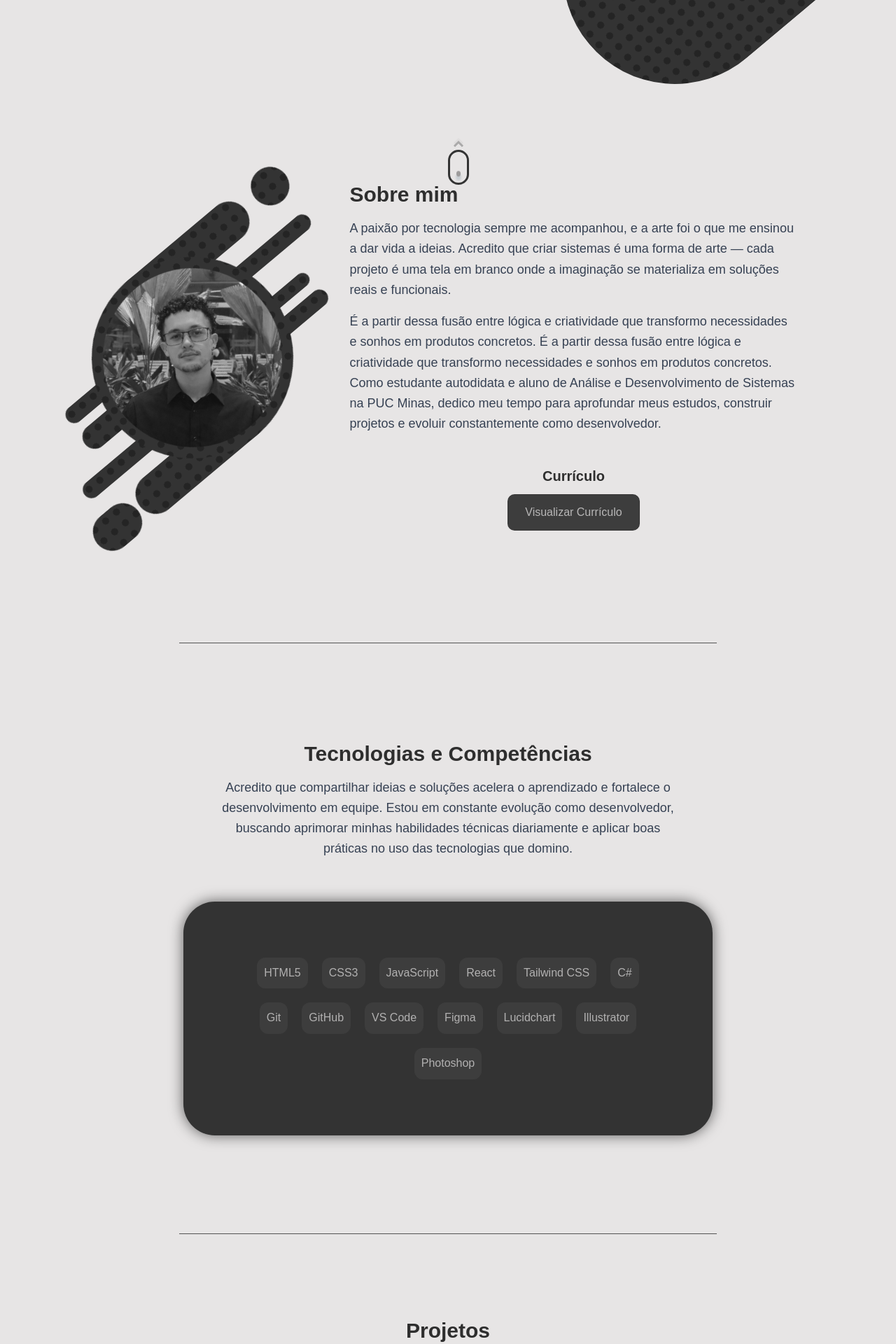
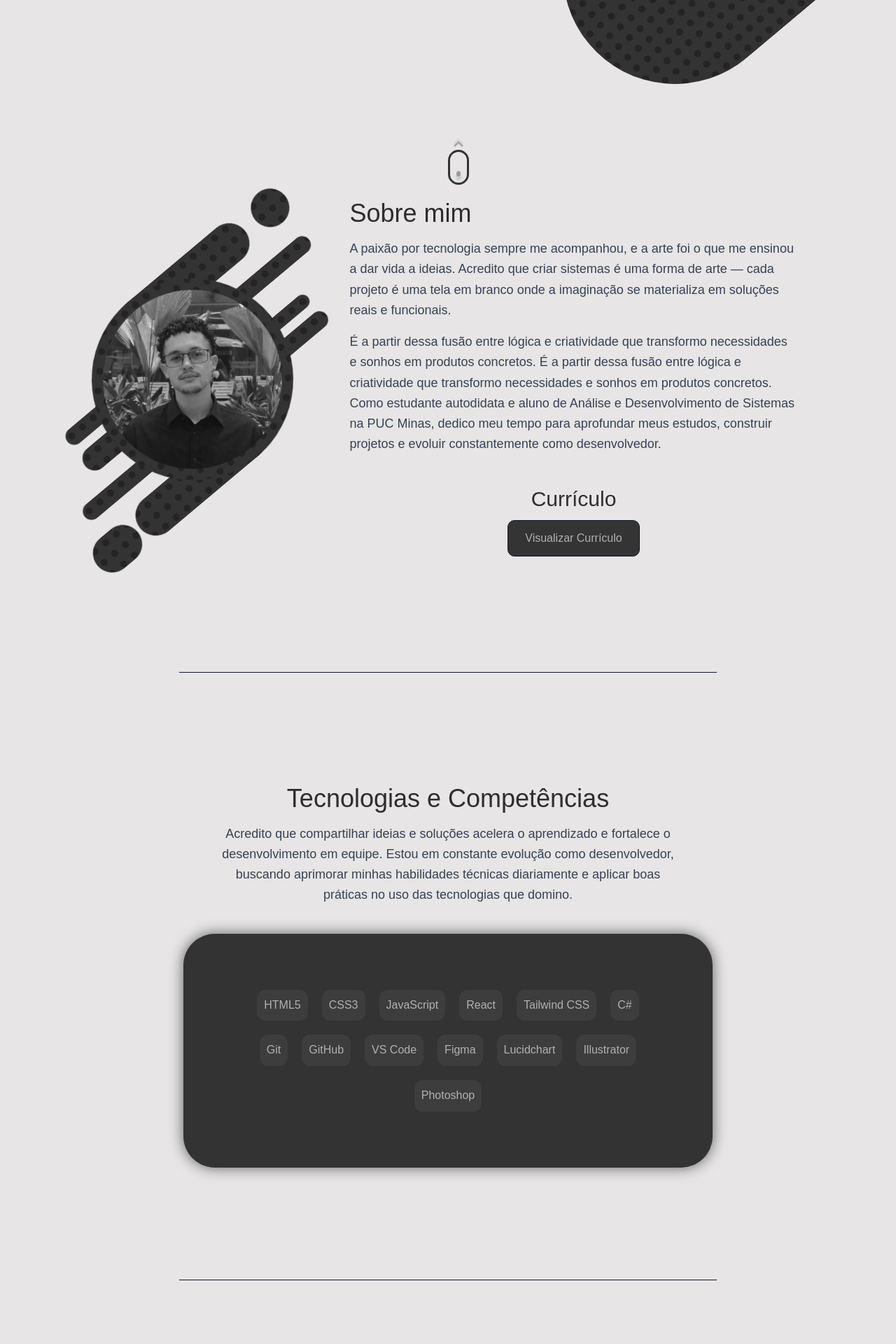
Before and after one commit to Itamar-Neto/itamar-dev-portfolio, a React (Vite) app in the folder itamar-portfolio/: page / in a window 1280 px wide. Shown: the part 500-2420 px from the top of the page at 70% size. Built offline with nearby package versions, Linux system fonts and the light colour scheme.

Commit message:
refactor: reorganizar componentes e melhorar estilização geral
- Ajusta estilizações globais no globals.css
- Padroniza layout das páginas (Home, About, Projects, Contact, Technology)
- Refatora componentes CardProject e BallonText
- Melhora consistência visual e organização do CSS

```diff
--- a/itamar-portfolio/src/components/BallonText.jsx
+++ b/itamar-portfolio/src/components/BallonText.jsx
@@ -1,5 +1,5 @@
 export default function BallonText(prop) {
     return (
-        <p id="Text" className="inline-block h-auto w-auto p-2.5 text-[var(--color-balloon-text)] text-[16px] rounded-xl bg-[var(--color-balloon-bg)] cursor-pointer text-lg text-center hover:bg-(--color-balloon-bg-hover) ">{prop.text}</p>
+        <p id="Text" className="inline-block h-auto w-auto p-2.5 text-(--color-balloon-text) text-[16px] rounded-xl bg-(--color-balloon-bg) cursor-pointer text-lg text-center hover:bg-(--color-balloon-bg-hover) ">{prop.text}</p>
     )
 }
--- a/itamar-portfolio/src/components/CardProject.jsx
+++ b/itamar-portfolio/src/components/CardProject.jsx
@@ -1,9 +1,9 @@
 export default function CardProject({ src, alt, nomeProjeto, onClick }) {
     return (
-        <div className="h-[390px] w-[320px] flex flex-col justify-around items-center text-center rounded-[10px] bg-[#e7e5e5] p-[15px] gap-[5px]">
+        <div className="h-[390px] w-[320px] flex flex-col justify-around items-center text-center rounded-[10px] bg-(--color-bg-cards) p-[15px] gap-[5px]">
 
             {/* Wrapper da imagem com group para o hover funcionar */}
-            <div className="group relative h-[280px] w-[290px] flex justify-center bg-[#adadad]">
+            <div className="group relative h-[280px] w-[290px] flex justify-center bg-(--color-card-hover)">
 
                 <img
                     src={src}
@@ -23,13 +23,13 @@ export default function CardProject({ src, alt, nomeProjeto, onClick }) {
                             h-[20%] w-full
                             text-white cursor-pointer
                             rounded-[10px]
-                            border border-[#ababab4d]
-                            bg-[#ababab1a]
+                            border border-(--color-border-cards)
+                            bg-(--color-bg-btn-cards)
                             p-[10px]
                             transition-all duration-500
-                            hover:border-[#aaaaaa1a]
-                            hover:bg-[#aaaaaa4d]
-                            hover:text-[#f1f1f9]
+                            hover:border-(--color-border-cards-hover)
+                            hover:bg-(--color-bg-cards-hover)
+                            hover:text-(--color-text-cards)
                         "
                     >
                         Ver mais
--- a/itamar-portfolio/src/pages/About.jsx
+++ b/itamar-portfolio/src/pages/About.jsx
@@ -6,7 +6,7 @@ export default function About() {
             id="about"
             className="
                 flex flex-row flex-nowrap justify-around items-center
-                w-full gap-[10px] px-[100px] py-[100px] mb-15
+                w-full gap-[10px] px-[100px] py-[105px] mb-15
                 // Estilos para telas menores que 1220px
                 max-[1220px]:px-[40px] max-[1220px]:gap-[10px] max-[1220px]:flex-col max-[1220px]:align-items-center max-[1220px]:pt-[70px] max-[1220px]:text-center
                 // Estilos para telas menores que 950px
@@ -21,7 +21,7 @@ export default function About() {
 
                 {/* Sobre mim */}
                 <div className="flex flex-col w-[640px] my-[25px] lg:w-[500px] md:w-[80vw] md:mx-[10px] sm:w-[80vw] pt-[15px]">
-                    <h2 className="text-3xl font-semibold mb-4">Sobre mim</h2>
+                    <h2 className="text-4xl font-semi mb-4">Sobre mim</h2>
 
                     <p className="text-left">
                         A paixão por tecnologia sempre me acompanhou, e a arte foi o que me ensinou a dar vida a ideias.
@@ -37,19 +37,19 @@ export default function About() {
 
                 {/* Currículo */}
                 <div className="flex flex-col mt-5 md:items-center md:justify-center">
-                    <h3 className="text-xl font-semibold mb-3">Currículo</h3>
+                    <h3 className="text-3xl font-semi mb-3">Currículo</h3>
                     <a
                         href=" https://drive.google.com/file/d/1ZkarUxHcYToY0tdMCQxtoH1vthMuqbIw/preview"
                         target="_blank"
                         rel="noopener noreferrer"
                         className="
                         flex items-center justify-center gap-2
-                        w-auto px-6 h-[52px]
-                        text-[#b8b7b7] bg-[#3D3D3D]
-                        border border-[#30303080] rounded-[10px]
+                        w-40% px-6 h-[52px]
+                        text-(--color-btn-text) bg-(--color-btn)
+                        border border-(--color-border) rounded-[10px]
                         no-underline cursor-pointer
                         transition-all duration-500
-                        hover:bg-[#787878] hover:border-[rgba(170,170,170,0.1)]
+                        hover:bg-(--color-btn-hover) hover:border-(--color-border)
                                     "
                     >
                         Visualizar Currículo
--- a/itamar-portfolio/src/pages/Contact.jsx
+++ b/itamar-portfolio/src/pages/Contact.jsx
@@ -31,7 +31,7 @@ export default function Contato() {
                 id="contact"
                 className="flex flex-col items-center justify-center w-full text-center py-[110px] gap-5"
             >
-                <h2 className="text-5xl font-semi">Contato</h2>
+                <h2 className="text-4xl font-semi">Contato</h2>
 
                 <p className="text-2xl">Envie um e-mail para</p>
 
--- a/itamar-portfolio/src/pages/Home.jsx
+++ b/itamar-portfolio/src/pages/Home.jsx
@@ -41,8 +41,7 @@ export default function Home() {
         <>
             <section
                 id="home"
-                className="
-                mt-[0rem] flex justify-center items-center
+                className=" flex justify-center items-center mt-[0rem] mb-5
                 h-auto w-full overflow-hidden py-[2rem] pb-[5rem] pt-[4rem]
                 lg:flex-row lg:flex-nowrap lg:justify-between lg:pt-[5px] lg:pb-[6.25rem]
             "
--- a/itamar-portfolio/src/pages/Projects.jsx
+++ b/itamar-portfolio/src/pages/Projects.jsx
@@ -77,7 +77,7 @@ export default function Projects() {
             id="projects"
             className="w-full flex justify-around items-center flex-col px-25 py-35 pt-30 overflow-x-hidden gap-5 max-[950px]:text-center"
         >
-            <h2 className="text-3xl font-semibold mb-4">Projetos</h2>
+            <h2 className="text-4xl font-semi mb-4">Projetos</h2>
 
             <ProjectModal
                 key={selectedProject?.id ?? "closed"}
@@ -90,15 +90,15 @@ export default function Projects() {
                 shareIcon={selectedProject?.shareIcon}
             />
 
-            <div className="w-4/5 flex justify-center items-center rounded-[40px] bg-[#333333] p-[30px] relative shadow-[0_0_20px_rgba(0,0,0,0.6)] max-[860px]:p-20 overflow-hidden">
+            <div className="w-4/5 flex justify-center items-center rounded-[40px] bg-(--color-bg-containers) p-[30px] relative shadow-[0_0_20px_rgba(0,0,0,0.6)] max-[860px]:p-20 overflow-hidden">
                 <div
                     className="flex flex-row flex-nowrap gap-[50px]
                     overflow-x-auto justify-center w-full
                     pl-3 pr-3 pb-3
                     [&::-webkit-scrollbar]:h-2
-                    [&::-webkit-scrollbar]:bg-[#525252]
+                    [&::-webkit-scrollbar]:bg-(--color-scrollbar-bg)
                     [&::-webkit-scrollbar]:rounded-[10px]
-                    [&::-webkit-scrollbar-thumb]:bg-[#a4a4a4]
+                    [&::-webkit-scrollbar-thumb]:bg-(--color-scrollbar-thumb)
                     [&::-webkit-scrollbar-thumb]:rounded-[10px]
                     max-[910px]:pl-3 max-[910px]:pr-3 max-[910px]:overflow-x-auto
                     max-[910px]:justify-start max-[910px]:w-full
--- a/itamar-portfolio/src/pages/Technology.jsx
+++ b/itamar-portfolio/src/pages/Technology.jsx
@@ -2,12 +2,12 @@ import BallonText from "../components/BallonText"
 
 export default function Technology() {
     return (
-        <section id="technology" className="flex justify-center items-center flex-col gap-15 px-25 py-35 max-[950px]:p-0">
+        <section id="technology" className="flex justify-center items-center flex-col gap-10 px-25 py-40 max-[950px]:p-0">
             <div id="TechnologyInformation" className="text-center  w-[60%] max-[950px]:text-center">
-                <h2 className="text-3xl font-semibold mb-4">Tecnologias e Competências</h2>
-                <p className="text-lg text-gray-700 leading-relaxed text-center mt-4 max-[950px]:text-justify">Acredito que compartilhar ideias e soluções acelera o aprendizado e fortalece o desenvolvimento em equipe. Estou em constante evolução como desenvolvedor, buscando aprimorar minhas habilidades técnicas diariamente e aplicar boas práticas no uso das tecnologias que domino.</p>
+                <h2 className="text-4xl font-semi mb-4">Tecnologias e Competências</h2>
+                <p className="text-center mt-4 max-[950px]:text-justify">Acredito que compartilhar ideias e soluções acelera o aprendizado e fortalece o desenvolvimento em equipe. Estou em constante evolução como desenvolvedor, buscando aprimorar minhas habilidades técnicas diariamente e aplicar boas práticas no uso das tecnologias que domino.</p>
             </div>
-            <div id="Skills" className="flex justify-center items-center  w-[70%] gap-5 flex-row flex-wrap bg-[#333333] rounded-[45px] p-20 shadow-[0_0_20px_rgba(0,0,0,0.6)] max-[950px]:p-30">
+            <div id="Skills" className="flex justify-center items-center w-[70%] gap-5 flex-row flex-wrap bg-(--color-bg-containers) rounded-[45px] p-20 shadow-[0_0_20px_rgba(0,0,0,0.6)] max-[950px]:p-30">
                 <BallonText text="HTML5" />
                 <BallonText text="CSS3" />
                 <BallonText text="JavaScript" />
--- a/itamar-portfolio/src/styles/globals.css
+++ b/itamar-portfolio/src/styles/globals.css
@@ -29,9 +29,19 @@
     --color-btn: #343434;
     --color-btn-hover: #4f4f4f;
     --color-border: #111827;
+    --color-btn-text: #b2b1b1;
+
+    /* Cores dos Cards */
+    --color-bg-cards: #e7e5e5;
+    --color-border-cards: #ababab4d;
+    --color-bg-btn-cards: #ababab1a;
+    --color-border-cards-hover: #aaaaaa1a;
+    --color-bg-cards-hover: #aaaaaa4d;
+    --color-card-btn-hover: #adadad;
+    --color-text-cards: #f1f1f9;
 
     /* Cores gerais */
-    --color-border: #545454;
+    --color-bg-containers: #333333;
 }
 
 * {
@@ -67,6 +77,7 @@ hr {
     border-top: 1px solid var(--color-border);
 }
 
+
 p {
     color: var(--color-p);
     font-size: 1.125rem;
```
